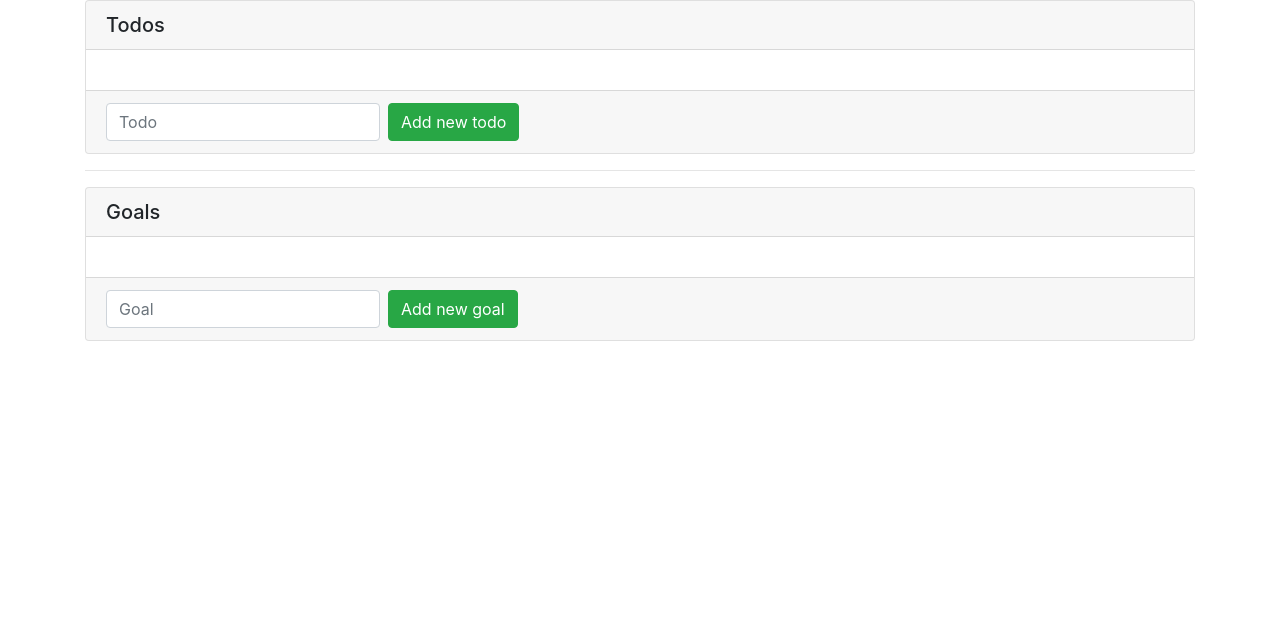
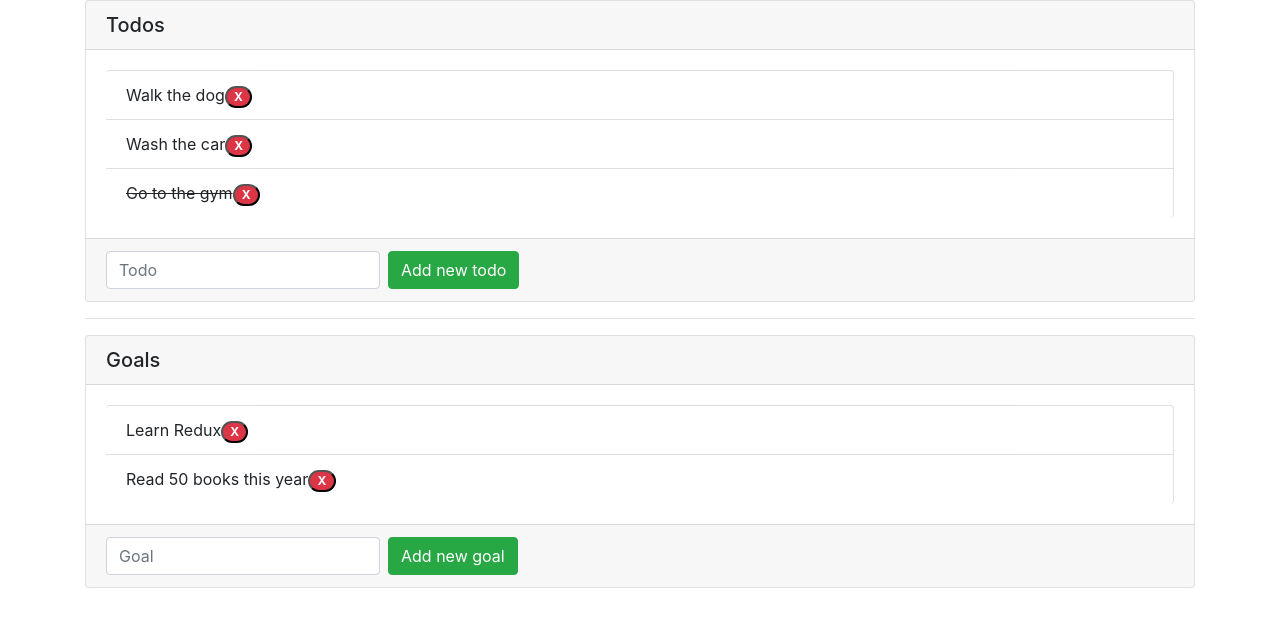
Before and after one commit to luillyfe/todo-app-react, a React (Create React App) app: page / in a window 1280 px wide. Shown: the top 626 px of the page. Built offline with nearby package versions, Linux system fonts and the light colour scheme.

Commit message:
feat: Create logger middleware, fake API todos/goals, get data from an async action.

```diff
--- /dev/null
+++ b/src/Api.js
@@ -0,0 +1,115 @@
+export const API = {};
+
+function fail() {
+  return Math.floor(Math.random() * (5 - 1)) === 3;
+}
+
+function generateId() {
+  return Math.random()
+    .toString(36)
+    .substring(2);
+}
+
+var goals = [
+  {
+    id: generateId(),
+    name: "Learn Redux"
+  },
+  {
+    id: generateId(),
+    name: "Read 50 books this year"
+  }
+];
+var todos = [
+  {
+    id: generateId(),
+    name: "Walk the dog",
+    complete: false
+  },
+  {
+    id: generateId(),
+    name: "Wash the car",
+    complete: false
+  },
+  {
+    id: generateId(),
+    name: "Go to the gym",
+    complete: true
+  }
+];
+
+API.fetchGoals = function() {
+  return new Promise((res, rej) => {
+    setTimeout(function() {
+      res(goals);
+    }, 2000);
+  });
+};
+
+API.fetchTodos = function() {
+  return new Promise((res, rej) => {
+    setTimeout(function() {
+      res(todos);
+    }, 2000);
+  });
+};
+
+API.saveTodo = function(name) {
+  return new Promise((res, rej) => {
+    setTimeout(() => {
+      const todo = {
+        id: generateId(),
+        name: name,
+        complete: false
+      };
+      todos = todos.concat([todo]);
+      fail() ? rej(todo) : res(todo);
+    }, 300);
+  });
+};
+
+API.saveGoal = function(name) {
+  return new Promise((res, rej) => {
+    setTimeout(() => {
+      const goal = {
+        id: generateId(),
+        name: name
+      };
+      goals = goals.concat([goal]);
+      fail() ? rej(goal) : res(goal);
+    }, 300);
+  });
+};
+
+API.deleteGoal = function(id) {
+  return new Promise((res, rej) => {
+    setTimeout(() => {
+      goals = goals.filter(goal => goal.id !== id);
+      fail() ? rej() : res(goals);
+    }, 300);
+  });
+};
+
+API.deleteTodo = function(id) {
+  return new Promise((res, rej) => {
+    setTimeout(() => {
+      todos = todos.filter(todo => todo.id !== id);
+      fail() ? rej() : res(todos);
+    }, 300);
+  });
+};
+
+API.saveTodoToggle = function(id) {
+  return new Promise((res, rej) => {
+    setTimeout(() => {
+      todos = todos.map(
+        todo =>
+          todo.id !== id
+            ? todo
+            : Object.assign({}, todo, { complete: !todo.complete })
+      );
+
+      fail() ? rej() : res(todos);
+    }, 300);
+  });
+};
--- a/src/App.js
+++ b/src/App.js
@@ -7,13 +7,23 @@ import {
   addGoalAction,
   removeGoalAction,
   removeTodoAction,
-  toggleTodoAction
+  toggleTodoAction,
+  receiveDataAction
 } from "./Reducers";
+import { API } from "./Api";
 
 class App extends Component {
   componentDidMount() {
-    this.props.store.subscribe(() => this.forceUpdate());
-  };
+    const { store } = this.props;
+    Promise.all([
+        API.fetchTodos(),
+        API.fetchGoals()]
+    ).then(([todos, goals]) => {
+        store.dispatch(receiveDataAction(todos, goals))
+    }) // .catch(console.log);
+
+    store.subscribe(() => this.forceUpdate());
+  }
 
   render() {
     const { todos, goals } = this.props.store.getState();
--- a/src/List.js
+++ b/src/List.js
@@ -13,7 +13,7 @@ class List extends Component {
   addItemHandler = event => {
     event.persist();
     event.preventDefault();
-      let item = {
+    let item = {
       name: this.state.newItem
     };
     if (this.props.title === "todos") {
@@ -40,9 +40,7 @@ class List extends Component {
     if (!items) {
       items = [];
     }
-    const handleToggle = this.props.toggleItem
-      ? this.handleToggle
-      : () => null;
+    const handleToggle = this.props.toggleItem ? this.handleToggle : () => null;
     const label = title.slice(0, title.length - 1);
     return (
       <div className="card">
--- a/src/Reducers.js
+++ b/src/Reducers.js
@@ -6,6 +6,7 @@ const REMOVE_TODO = "REMOVE_TODO";
 const TOGGLE_TODO = "TOGGLE_TODO";
 const ADD_GOAL = "ADD_GOAL";
 const REMOVE_GOAL = "REMOVE_GOAL";
+const RECEIVE_DATA = "RECEIVE_DATA";
 
 export const addTodoAction = todo => {
   todo.id = generateId();
@@ -38,6 +39,12 @@ export const removeGoalAction = id => ({
   id
 });
 
+export const receiveDataAction = (todos, goals) => ({
+  type: RECEIVE_DATA,
+  todos,
+  goals
+});
+
 export const todos = (state = [], action) => {
   switch (action.type) {
     case ADD_TODO:
@@ -51,6 +58,8 @@ export const todos = (state = [], action) => {
             ? Object.assign({}, todo, { complete: !todo.complete })
             : todo
       );
+    case RECEIVE_DATA:
+      return action.todos;
     default:
       return state;
   }
@@ -62,6 +71,8 @@ export const goals = (state = [], action) => {
       return state.concat([action.goal]);
     case REMOVE_GOAL:
       return state.filter(goal => goal.id !== action.id);
+    case RECEIVE_DATA:
+      return action.goals;
     default:
       return state;
   }
--- a/src/index.js
+++ b/src/index.js
@@ -1,21 +1,25 @@
-import React from 'react';
-import ReactDOM from 'react-dom';
-import './index.css';
-import App from './App';
-import * as serviceWorker from './serviceWorker';
+import React from "react";
+import ReactDOM from "react-dom";
+import "./index.css";
+import App from "./App";
+import * as serviceWorker from "./serviceWorker";
 import { createStore, combineReducers, applyMiddleware } from "redux";
 import { todos, goals } from "./Reducers";
 
+const logger = store => next => action => {
+    console.group(action.type)
+        console.log('The action: ', action)
+        const result = next(action)
+        console.log('The new state: ', store.getState())
+    console.groupEnd()
+    return result
+};
+const store = createStore(
+  combineReducers({ todos, goals }),
+  applyMiddleware(logger)
+);
 
-const logger = store => next => action => {
-    console.log('dispatching', action);
-    let result = next(action);
-    console.log('next state', store.getState());
-    return result;
-};
-const store = createStore(combineReducers({todos, goals}), applyMiddleware(logger));
-
-ReactDOM.render(<App store={store} />, document.getElementById('root'));
+ReactDOM.render(<App store={store} />, document.getElementById("root"));
 
 // If you want your app to work offline and load faster, you can change
 // unregister() to register() below. Note this comes with some pitfalls.
```
